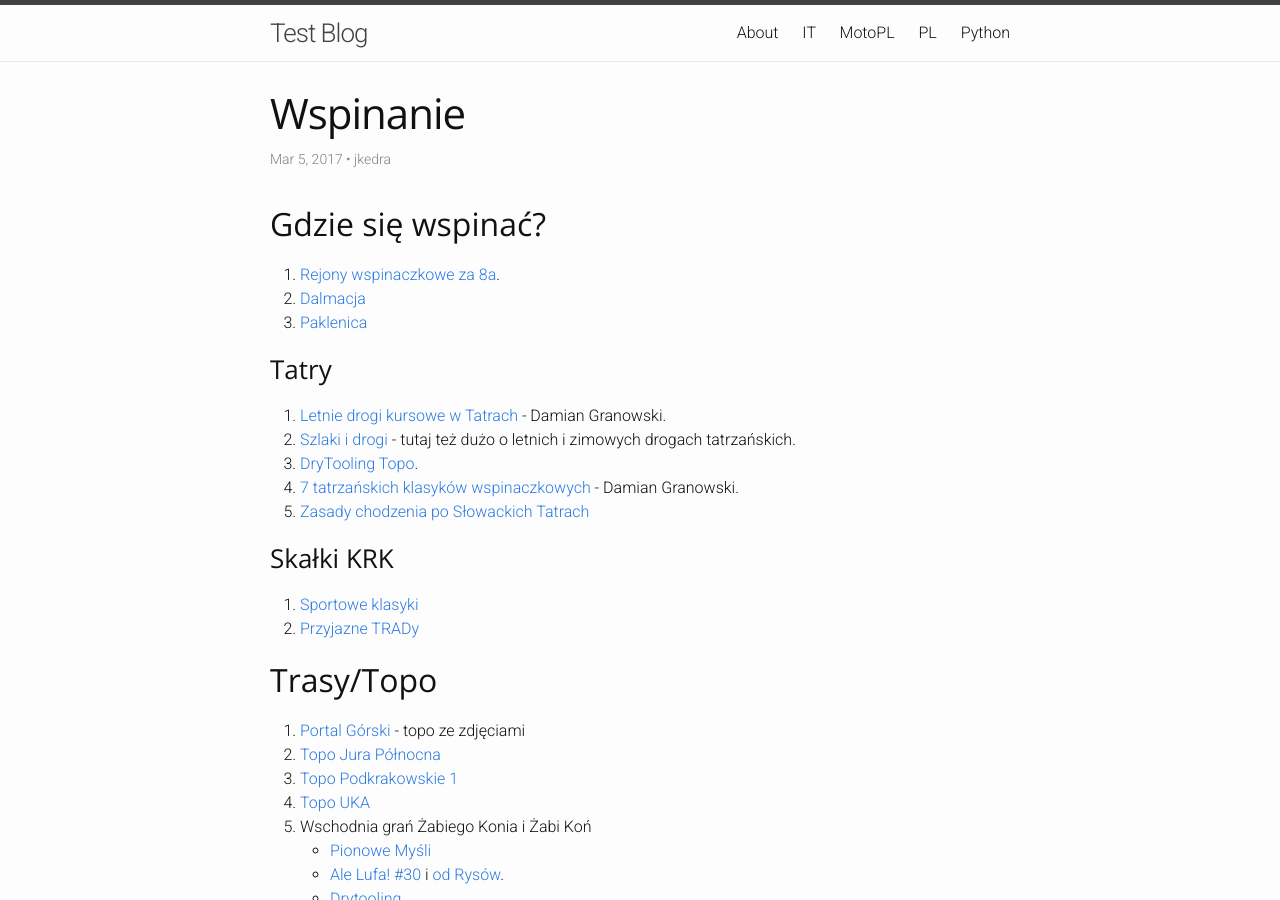
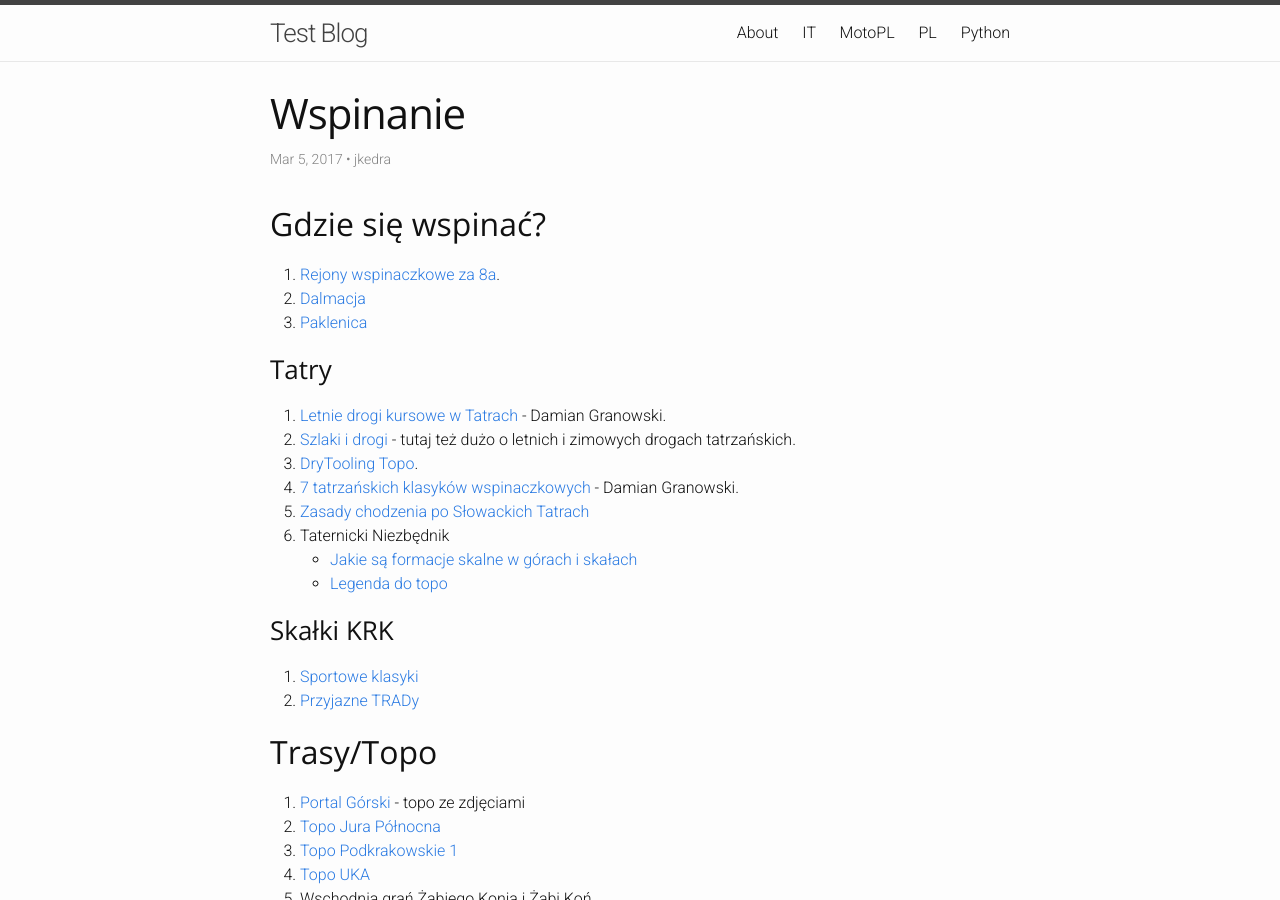
Before and after one commit to jkedra/jkedra.github.io, a Jekyll site: the page built from _posts/2017-03-05-wspinanie.md, in a window 1280 px wide and 900 px high. Built offline with Jekyll 4.4.1, drawn with Linux system fonts in a browser that asks for light colours.

Commit message:
formacje i legenda do topo

```diff
--- a/_posts/2017-03-05-wspinanie.md
+++ b/_posts/2017-03-05-wspinanie.md
@@ -20,6 +20,9 @@ language: pl
 3. [DryTooling Topo][dt-topo-tatry].
 4. [7 tatrzańskich klasyków wspinaczkowych][8a-topo-tatry] - Damian Granowski.
 5. [Zasady chodzenia po Słowackich Tatrach](http://www.gory.info/artyk.php?id=182)
+6. Taternicki Niezbędnik
+   * [Jakie są formacje skalne w górach i skałach][dt-formacje]
+   * [Legenda do topo][dt-topo-legenda]
 
 ### Skałki KRK
 
@@ -177,3 +180,6 @@ Poniżej tylko te, które są dla mnie szczególnie cenne.
 [8a-rejony]: http://8a.pl/8academy/kategorie/wspinaczka/rejony/
 [8a-piotr-sulowski]: http://8a.pl/8academy/author/piotr-sulowski/
 [8a-damian-granowski]: http://8a.pl/8academy/author/damian-granowski/
+
+[dt-formacje]: http://drytooling.com.pl/serwis/art/artykuly/988-formacje-skalne-w-skalkach-gorach
+[dt-topo-legenda]: http://drytooling.com.pl/serwis/art/artykuly/6435-schemat-drogi-topo-wspinaczkowe
```
